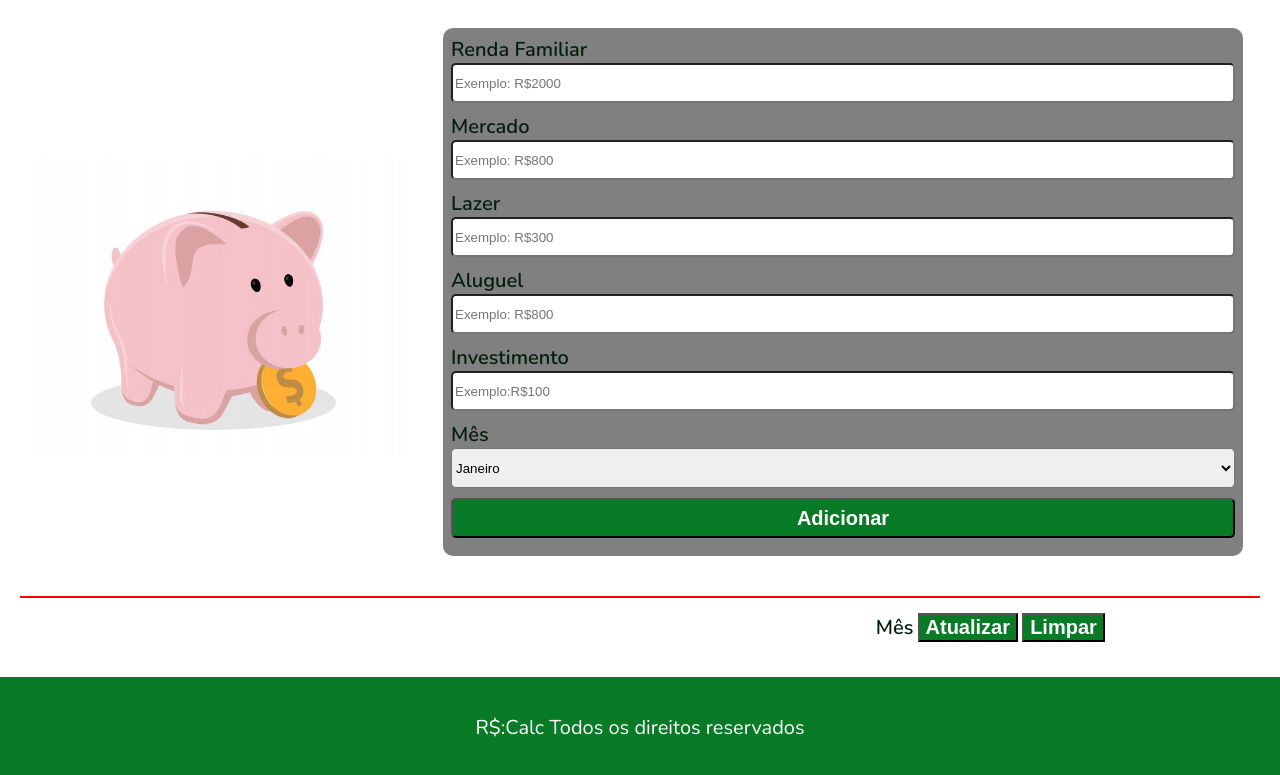
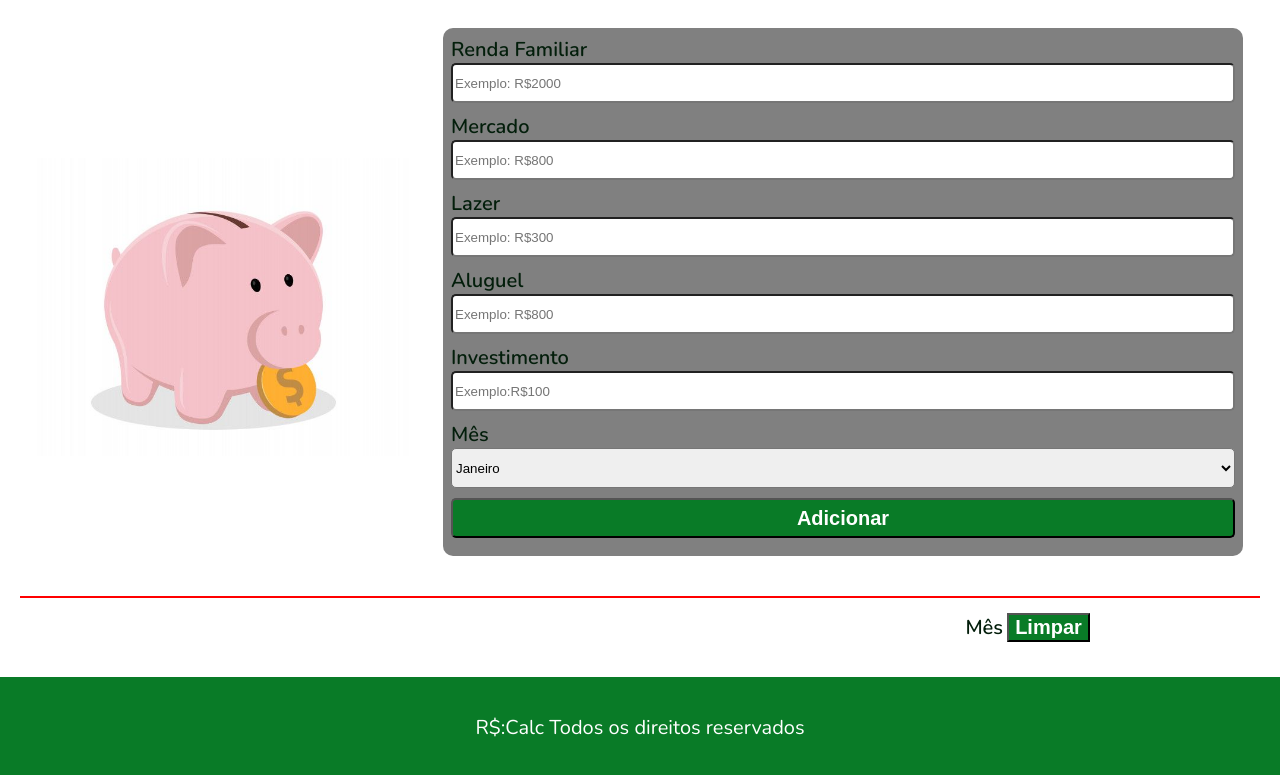
Before and after one commit to charles-tech/Controle-Financeiro-Domestico, a plain HTML site: page index.html in a window 1280 px wide. Shown: the part 175-950 px from the top of the page. Drawn offline with nearby package versions, Linux system fonts and the light colour scheme.

Commit message:
atualizando-limpando

```diff
--- a/index.html
+++ b/index.html
@@ -107,7 +107,6 @@
             <div id="resultadoMes">
 
                 <label class="tituloResultado">Mês</label>
-                <button class="botao" onclick="atualizarPagina()">Atualizar</button>
                 <button class="botao" onclick="limparLocalStorage()">Limpar</button>
 
             </div>
```
